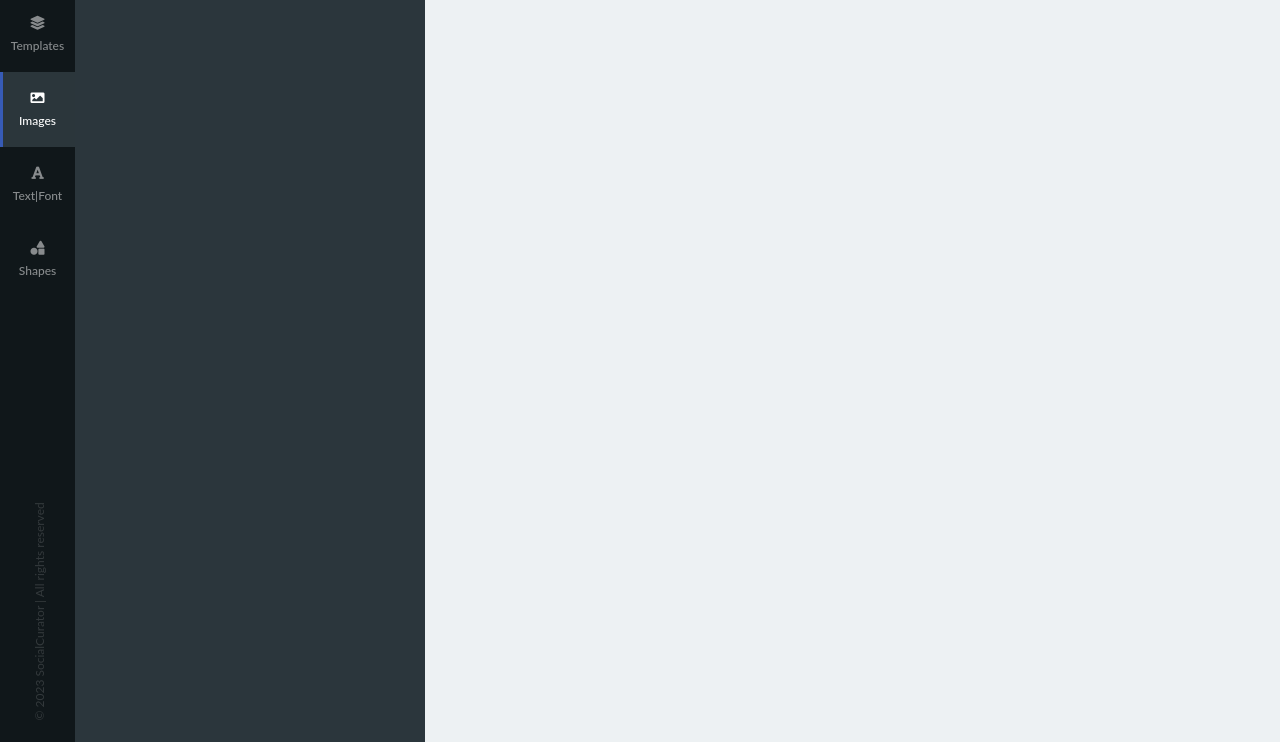
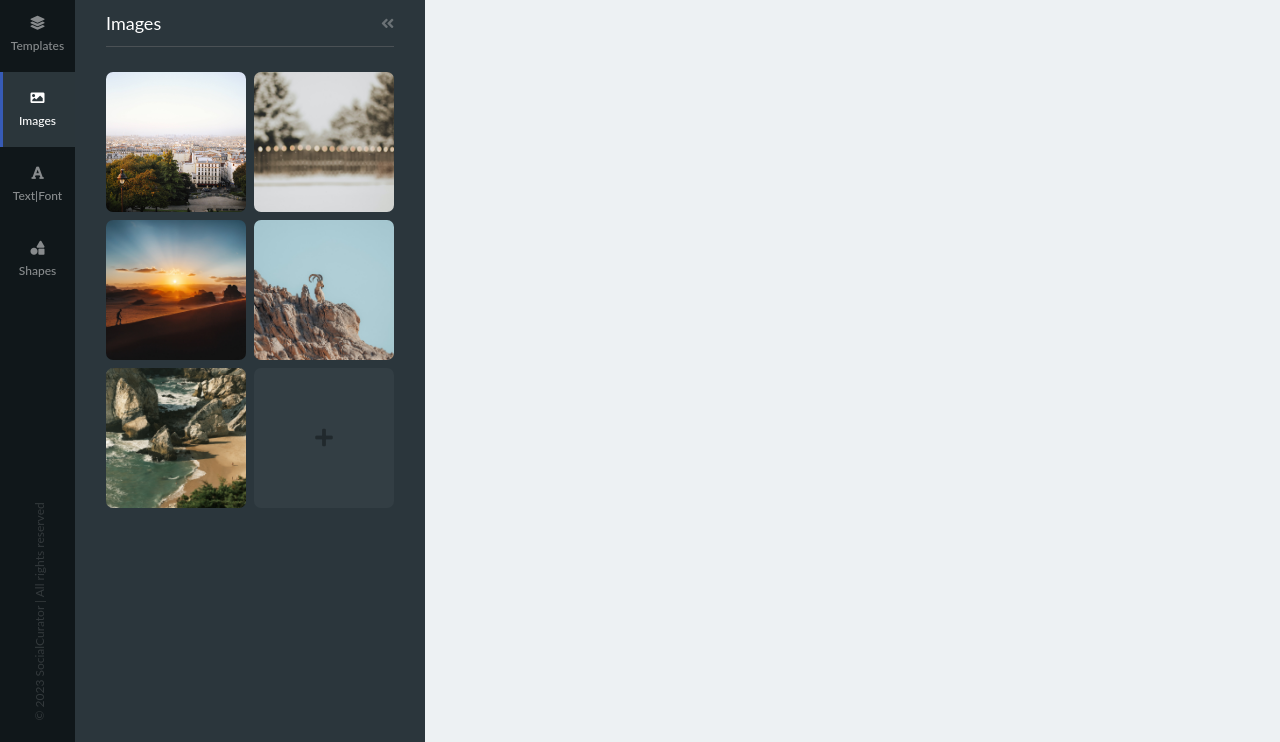
Before and after one commit to danveb/social-curator, a plain HTML site: page index.html in a window 1280 px wide. Shown: the part 58-800 px from the top of the page. Drawn offline with Linux system fonts and the light colour scheme; a small style sheet from the web is missing.

Commit message:
work on panel component and style with transition, animation; upload default images for use

```diff
--- a/index.html
+++ b/index.html
@@ -54,7 +54,22 @@
         <small class="copyright">&copy; 2023 SocialCurator | All rights reserved</small>
       </footer>
     </div>
-    <section class="panel"></section>
+    <section class="panel">
+      <div class="panel__top">
+        <h1 class="first-heading">Images</h1>
+        <i class="fas fa-angle-double-left panel__collapse-icon"></i>
+      </div>
+      <div class="panel__images">
+        <img class="panel__img" src="assets/img-1.jpg" alt="background 1">
+        <img class="panel__img" src="assets/img-2.jpg" alt="background 2">
+        <img class="panel__img" src="assets/img-3.jpg" alt="background 3">
+        <img class="panel__img" src="assets/img-4.jpg" alt="background 4">
+        <img class="panel__img" src="assets/img-5.jpg" alt="background 5">
+        <button class="panel__btn">
+          <i class="fas fa-plus panel__upload-icon"></i>
+        </button>
+      </div>
+    </section>
     <main class="main"></main>
   </div>
 </body>
--- a/style.css
+++ b/style.css
@@ -1,6 +1,6 @@
 /* reset universally */
 * {
-  box-sizing: content-box;
+  box-sizing: border-box; /* makes sure height/width are properly set to calculate total height/width */
   padding: 0;
   margin: 0;
 }
@@ -35,6 +35,16 @@ button {
   100% {
     opacity: 1;
     transform: translateX(0);
+  }
+}
+
+@keyframes fade-in {
+  0% {
+    opacity: 0;
+  }
+
+  100% {
+    opacity: 1;
   }
 }
 
@@ -217,6 +227,82 @@ button {
 .panel {
   background-color: #2b363c;
   width: 350px;
+  padding: 15px 31px;
+}
+
+.panel__top {
+  display: flex;
+  justify-content: space-between;
+  align-items: center;
+  border-bottom: 1px solid #4b5155;
+  padding-bottom: 12px;
+}
+
+.first-heading {
+  font-size: 18px;
+  font-weight: 400;
+}
+
+.panel__collapse-icon {
+  color: #6b7276;
+  cursor: pointer;
+}
+
+.panel__images {
+  padding: 25px 0;
+  display: flex;
+  flex-wrap: wrap;
+  gap: 8px; /* both column & row gap */
+}
+
+.panel__img {
+  width: 140px;
+  height: 140px;
+  object-fit: cover;
+  border-radius: 7px;
+  cursor: pointer;
+  transition: all 0.2s ease-in;
+  animation: fade-in 1s;
+}
+
+.panel__img:nth-child(2) {
+  animation: fade-in 1s 0.1s backwards;
+}
+
+.panel__img:nth-child(3) {
+  animation: fade-in 1s 0.2s backwards;
+}
+
+.panel__img:nth-child(4) {
+  animation: fade-in 1s 0.3s backwards;
+}
+
+.panel__img:nth-child(5) {
+  animation: fade-in 1s 0.4s backwards;
+}
+
+.panel__img:hover {
+  transform: scale(1.05);
+}
+
+.panel__btn {
+  width: 140px;
+  height: 140px;
+  border-radius: 7px;
+  background-color: #333e44;
+  cursor: pointer;
+  transition: all 0.2s ease-in;
+  animation: fade-in 1s 0.5s backwards;
+}
+
+.panel__btn:hover,
+.panel__btn:focus {
+  background-color: #404c52;
+}
+
+.panel__upload-icon {
+  font-size: 20px;
+  color: #21292d;
 }
 
 /* ------------------------------ */
```
Also changed, not shown: assets/img-1.jpg (added), assets/img-2.jpg (added), assets/img-3.jpg (added), assets/img-4.jpg (added), assets/img-5.jpg (added).
